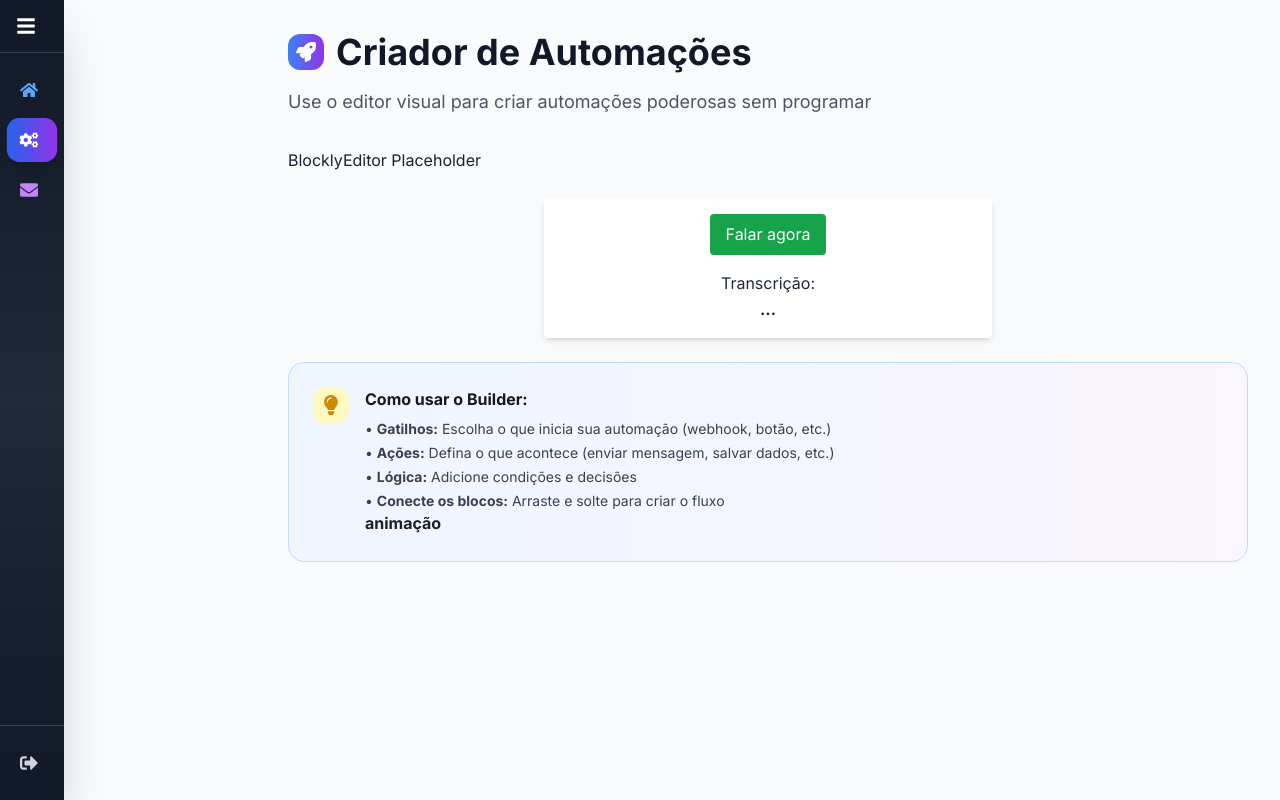
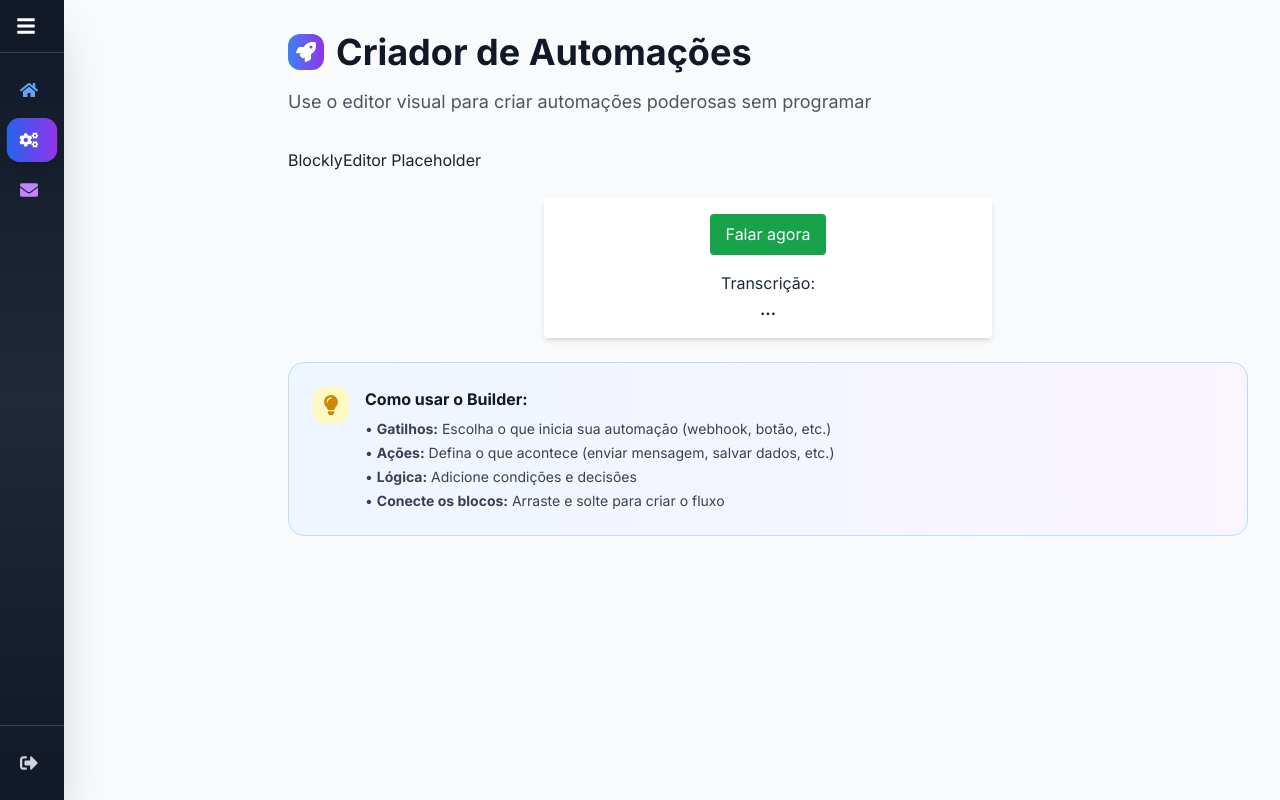
Before and after one commit to mateusrega/FazTudo, a React (Vite) app: page /builder in a window 1280 px wide. Built offline with nearby package versions, Linux system fonts and the light colour scheme; no server answers.

Commit message:
Update Builder.jsx

```diff
--- a/src/pages/Builder.jsx
+++ b/src/pages/Builder.jsx
@@ -51,8 +51,7 @@ export default function Builder() {
                 <li>• <strong>Lógica:</strong> Adicione condições e decisões</li>
                 <li>• <strong>Conecte os blocos:</strong> Arraste e solte para criar o fluxo</li>
               </ul>
-              <strong><a href="animacao.html">animação</a></strong>
-            </div>
+                </div>
           </div>
         </div>
 
```
